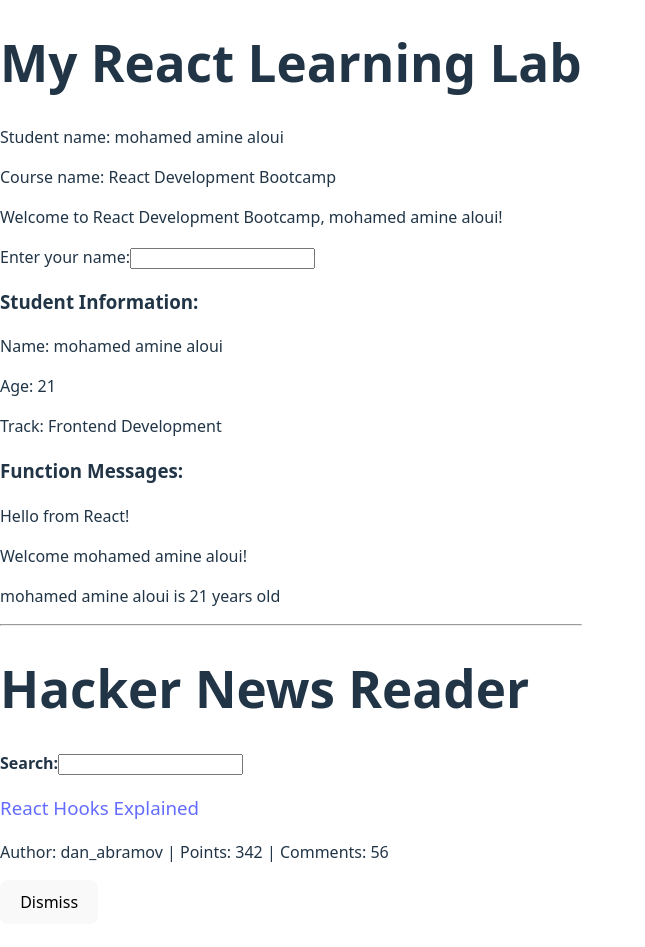
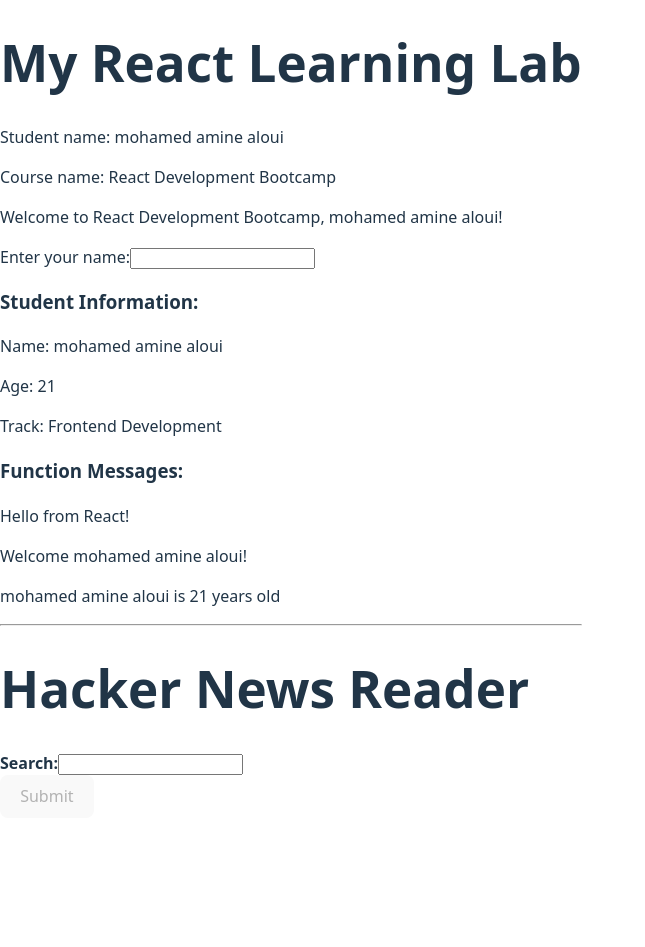
Before and after one commit to aminealoui1702/my-react-project, a React (Vite) app: page / in a window 1280 px wide. Shown: the top 947 px of the page, without its empty margins (0-645 px from the left). After the commit the page ends 818 px from the top, so only its background shows below. Built offline with nearby package versions, Linux system fonts and the light colour scheme.

Commit message:
Week 9: Data fetching & Conditional redereing

```diff
--- a/src/App.jsx
+++ b/src/App.jsx
@@ -47,6 +47,8 @@
 );
 
 const App = () => {
+  const API_BASE_URL = "https://hn.algolia.com/api/v1/search?query=";
+
   const initialStories = [
     {
       objectID: 1,
@@ -74,7 +76,7 @@
     }
   ];
 
-  const [stories, setStories] = useState(initialStories);
+  const [stories, setStories] = useState([]);
 
   const getInitialSearchTerm = () => {
     const savedSearchTerm = localStorage.getItem("search");
@@ -82,6 +84,9 @@
   };
 
   const [searchTerm, setSearchTerm] = useState(getInitialSearchTerm);
+  const [isLoading, setIsLoading] = useState(false);
+  const [isError, setIsError] = useState(false);
+  const [url, setUrl] = useState("");
 
   useEffect(() => {
     localStorage.setItem("search", searchTerm);
@@ -91,13 +96,37 @@
     setSearchTerm(event.target.value);
   };
 
+  const handleSubmit = (event) => {
+    event.preventDefault();
+    if (searchTerm) {
+      setUrl(API_BASE_URL + searchTerm);
+    }
+  };
+
   const handleRemoveStory = (storyToRemove) => {
     setStories(stories.filter((story) => story.objectID !== storyToRemove.objectID));
   };
 
-  const filteredStories = stories.filter((story) =>
-    story.title.toLowerCase().includes(searchTerm.toLowerCase())
-  );
+  useEffect(() => {
+    if (!url) return;
+
+    const fetchStories = async () => {
+      setIsLoading(true);
+      setIsError(false);
+
+      try {
+        const response = await fetch(url);
+        const data = await response.json();
+        setStories(data.hits || []);
+      } catch (error) {
+        setIsError(true);
+      } finally {
+        setIsLoading(false);
+      }
+    };
+
+    fetchStories();
+  }, [url]);
 
   const studentName = "mohamed amine aloui";
 
@@ -137,6 +166,7 @@
       <hr />
       <Header />
 
+      <form onSubmit={handleSubmit}>
         <InputWithLabel
           id="search"
           type="text"
@@ -145,8 +175,18 @@
         >
           <strong>Search:</strong>
         </InputWithLabel>
+        <button type="submit" disabled={!searchTerm}>
+          Submit
+        </button>
+      </form>
 
-      <List stories={filteredStories} onRemoveItem={handleRemoveStory} />
+      {isError && <p style={{ color: 'red' }}>Something went wrong. Please try again later.</p>}
+
+      {isLoading ? (
+        <p>Loading ...</p>
+      ) : (
+        <List stories={stories} onRemoveItem={handleRemoveStory} />
+      )}
     </div>
   );
 };
```
Lines whose indentation alone changed are shown as unchanged.
